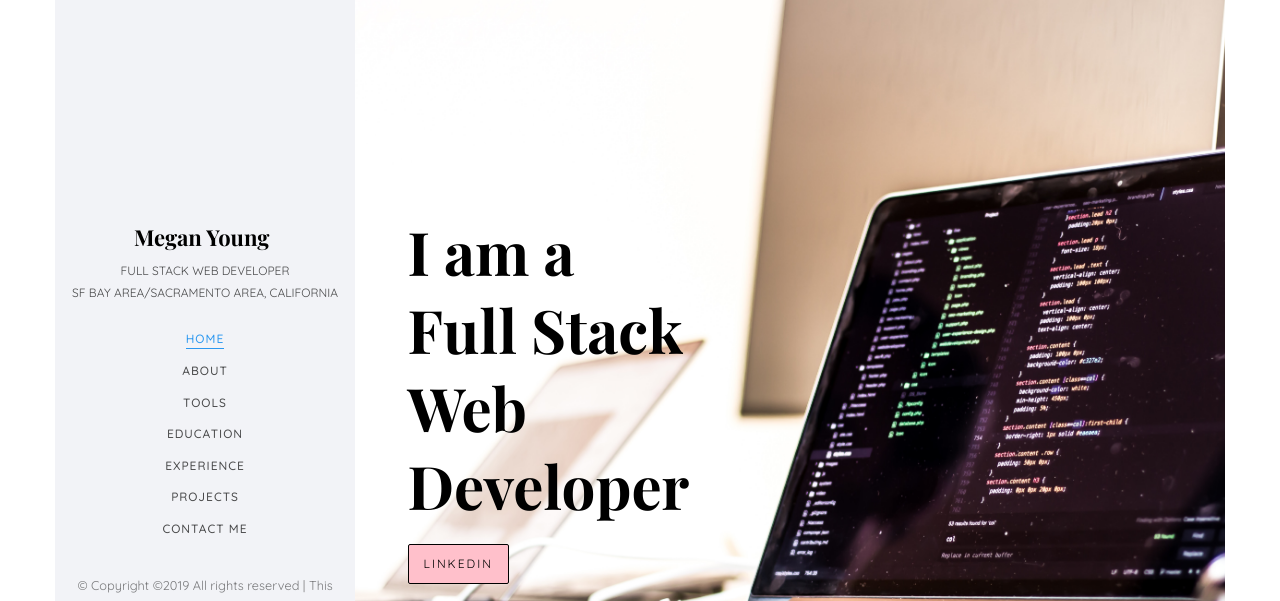
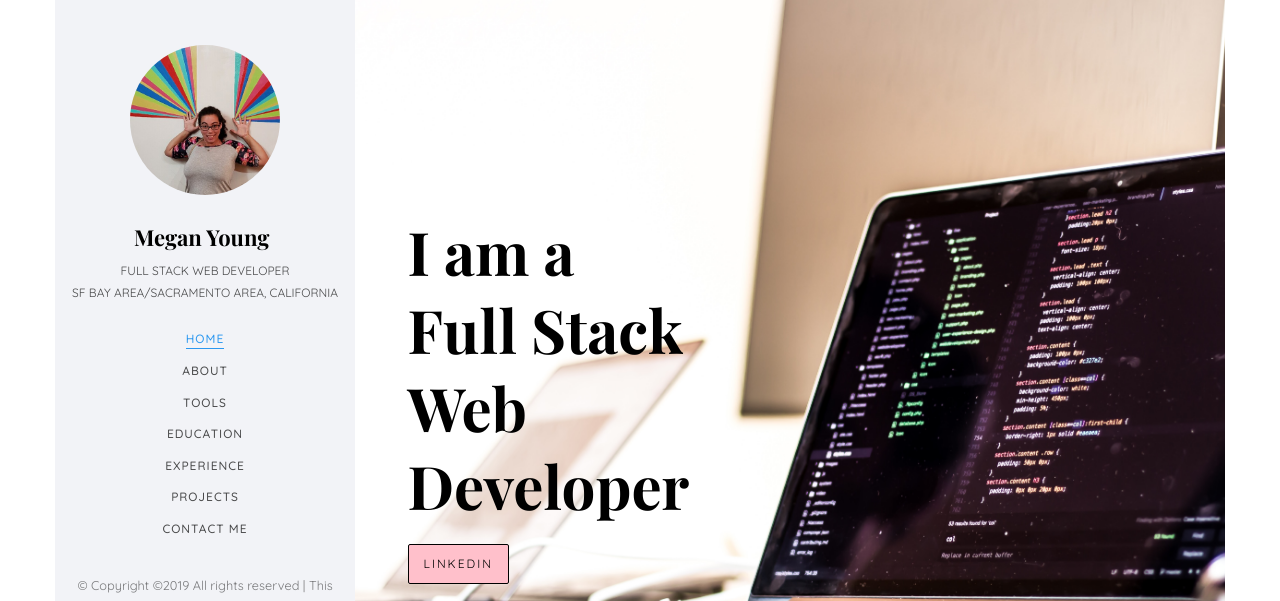
Before and after one commit to Jadsia/Jadsia.github.io, a plain HTML site: page index.html in a window 1280 px wide. Shown: the top 601 px of the page. Drawn offline with nearby package versions, Linux system fonts and the light colour scheme; files whose address does not match are found by name; a web font is replaced by a local one.

Commit message:
updated about photo to match linkedin and twitter

```diff
--- a/index.html
+++ b/index.html
@@ -56,7 +56,7 @@
 		<a href="#" class="js-colorlib-nav-toggle colorlib-nav-toggle" data-toggle="collapse" data-target="#navbar" aria-expanded="false" aria-controls="navbar"><i></i></a>
 		<aside id="colorlib-aside" role="complementary" class="border js-fullheight">
 			<div class="text-center">
-				<div class="author-img" style="background-image: url(images\linkedin-image.png);"></div>
+				<div class="author-img" style="background-image: url(images/linkedin-image.png);"></div>
 				<h1 id="colorlib-logo"><a href="index.html">Megan Young</a></h1>
 				<span class="position">Full Stack Web Developer<br /> SF Bay Area/Sacramento Area, California</span>
 			</div>
```
